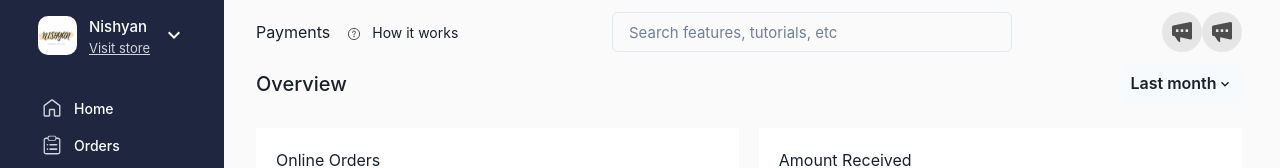
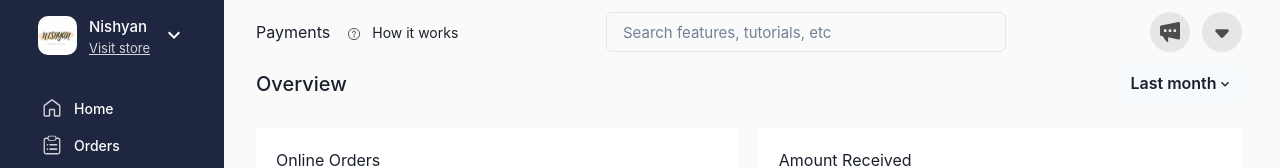
Before and after one commit to vineetkhemnani/Dukaan-assignment, a React (Vite) app: page / in a window 1280 px wide. Shown: the top 168 px of the page. Built offline with nearby package versions, Linux system fonts and the light colour scheme.

Commit message:
icons for top nav fixed

```diff
--- a/src/components/TopNav.jsx
+++ b/src/components/TopNav.jsx
@@ -24,7 +24,7 @@ const TopNav = () => {
         w={'400px'}
         fontSize={'15px'}
       ></Input>
-      <Flex>
+      <Flex gap={'12px'}>
         <Box bg={'#E6E6E6'} borderRadius={'full'} p={'10px'}>
           <div
             dangerouslySetInnerHTML={{
@@ -35,16 +35,22 @@ const TopNav = () => {
             }}
           />
         </Box>
-        <Box bg={'#E6E6E6'} borderRadius={'full'} p={'10px'}>
-          <div
-            dangerouslySetInnerHTML={{
-              __html: `
-<svg xmlns="http://www.w3.org/2000/svg" width="20" height="20" viewBox="0 0 20 20" fill="none">
-  <path d="M18.4211 0.0237288L1.11579 3.38234C0.463158 3.49896 0 4.1287 0 4.85174V12.5019C0 13.225 0.463158 13.8547 1.11579 13.9713L2.88421 14.3212C3.6 15.6273 4.94737 17.8897 6.75789 19.7323C7.36842 20.362 8.37895 19.8022 8.25263 18.8693C8.08421 17.6331 8.12632 16.3037 8.18947 15.3707L18.4211 17.3766C19.2421 17.5398 20 16.8401 20 15.9072V1.49312C20 0.560174 19.2421 -0.139537 18.4211 0.0237288ZM6.46316 9.6331C6.46316 9.88966 6.27368 10.0996 6.04211 10.0996H4.31579C4.08421 10.0996 3.89474 9.88966 3.89474 9.6331V7.72056C3.89474 7.464 4.08421 7.25408 4.31579 7.25408H6.04211C6.27368 7.25408 6.46316 7.464 6.46316 7.72056V9.6331ZM11.2842 9.6331C11.2842 9.88966 11.0947 10.0996 10.8632 10.0996H9.13684C8.90526 10.0996 8.71579 9.88966 8.71579 9.6331V7.72056C8.71579 7.464 8.90526 7.25408 9.13684 7.25408H10.8632C11.0947 7.25408 11.2842 7.464 11.2842 7.72056V9.6331ZM16.1263 9.6331C16.1263 9.88966 15.9368 10.0996 15.7053 10.0996H13.9789C13.7474 10.0996 13.5579 9.88966 13.5579 9.6331V7.72056C13.5579 7.464 13.7474 7.25408 13.9789 7.25408H15.6842C15.9158 7.25408 16.1053 7.464 16.1053 7.72056V9.6331H16.1263Z" fill="#4D4D4D"/>
+        <div
+          dangerouslySetInnerHTML={{
+            __html: `
+<svg xmlns="http://www.w3.org/2000/svg" width="40" height="40" viewBox="0 0 40 40" fill="none">
+  <g clip-path="url(#clip0_82003_2537)">
+    <circle cx="20" cy="20" r="20" fill="#E6E6E6"/>
+    <path d="M21.1109 25.5026C20.5156 26.1587 19.4844 26.1587 18.8891 25.5026L13.6151 19.6895C12.7406 18.7256 13.4245 17.1816 14.726 17.1816L25.274 17.1816C26.5755 17.1816 27.2594 18.7256 26.3849 19.6895L21.1109 25.5026Z" fill="#4D4D4D"/>
+  </g>
+  <defs>
+    <clipPath id="clip0_82003_2537">
+      <rect width="40" height="40" fill="white"/>
+    </clipPath>
+  </defs>
 </svg>`,
-            }}
-          />
-        </Box>
+          }}
+        />
       </Flex>
     </Flex>
   )
```
